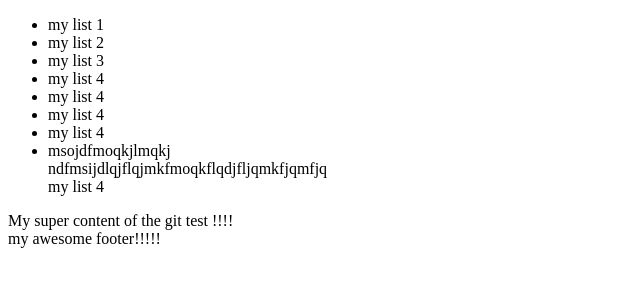
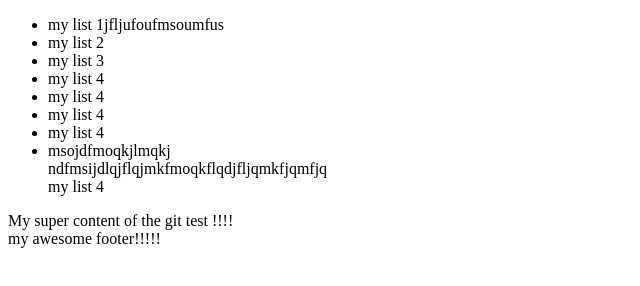
Before and after one commit to tolbiacs/batch11, a plain HTML site: page index.html in a window 1280 px wide. Shown: the whole page, without its empty margins (0-640 px from the left). Drawn offline with Linux system fonts and the light colour scheme.

```diff
--- a/index.html
+++ b/index.html
@@ -8,7 +8,7 @@
             <div>
                 <nav>
                     <ul>
-                        <li> my list 1</li>
+                        <li> my list 1jfljufoufmsoumfus</li>
                         <li> my list 2</li>
                         <li> my list 3</li>
                         <li> my list 4</li>
```
